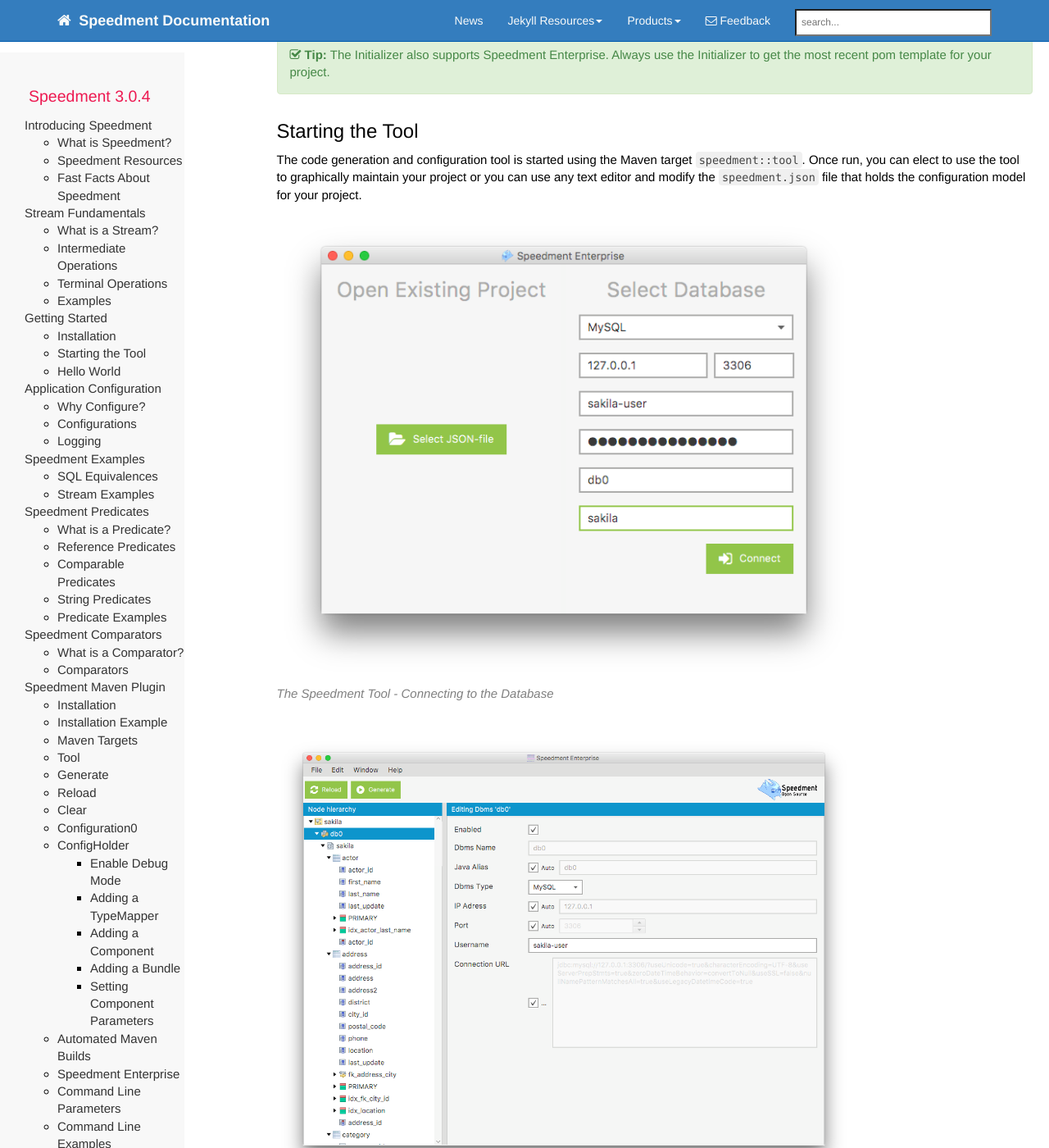
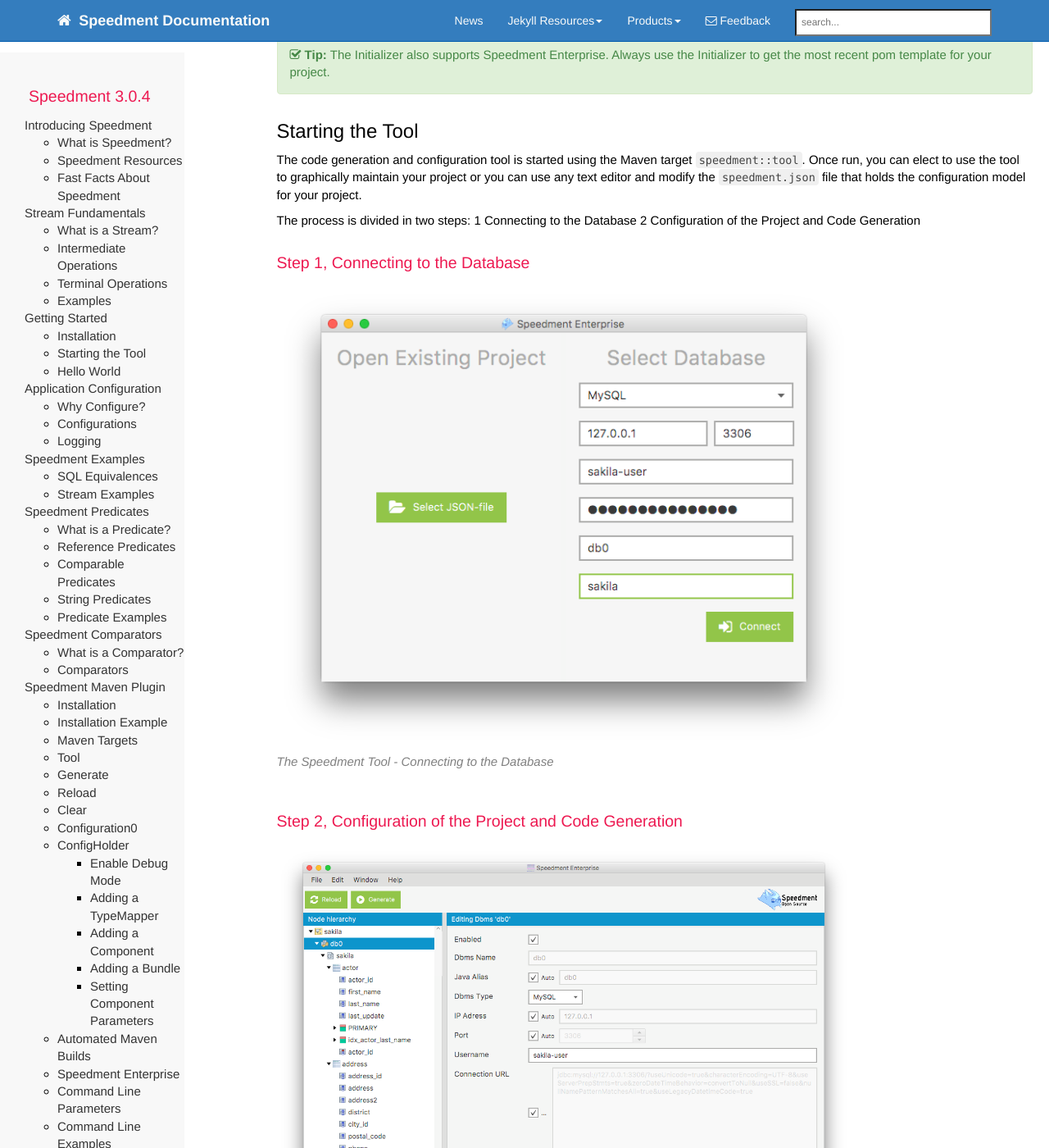
Before and after one commit to speedment/speedment-doc, a Jekyll site: the page built from pages/getting_started.md, in a window 1280 px wide and 1400 px high, scrolled down 3740 px. Shown: the whole window at 82% size. Built offline with Jekyll 4.4.1, drawn with Linux system fonts in a browser that asks for light colours; nearby versions of some CDN libraries; comment, search, counter and statistics services are not loaded.

Commit message:
Getting started: Add headings for steps

```diff
--- a/pages/getting_started.md
+++ b/pages/getting_started.md
@@ -192,8 +192,14 @@
 ## Starting the Tool
 The code generation and configuration tool is started using the Maven target `speedment::tool`. Once run, you can elect to use the tool to graphically maintain your project or you can use any text editor and modify the `speedment.json` file that holds the configuration model for your project.
 
+The process is divided in two steps:
+  1 Connecting to the Database
+  2 Configuration of the Project and Code Generation
+
+### Step 1, Connecting to the Database
 {% include image.html file="tool_connect_screenshot.png" url="https://www.speedment.com/" alt="The Speedment Tool - Connecting to the Database" caption="The Speedment Tool - Connecting to the Database" %}
 
+### Step 2, Configuration of the Project and Code Generation
 {% include image.html file="tool_screenshot.png" url="https://www.speedment.com/" alt="The Speedment Tool - Configuration and Code Generation" caption="The Speedment Tool - Configuration and Code Generation" %}
 
 ## Hello World
```
